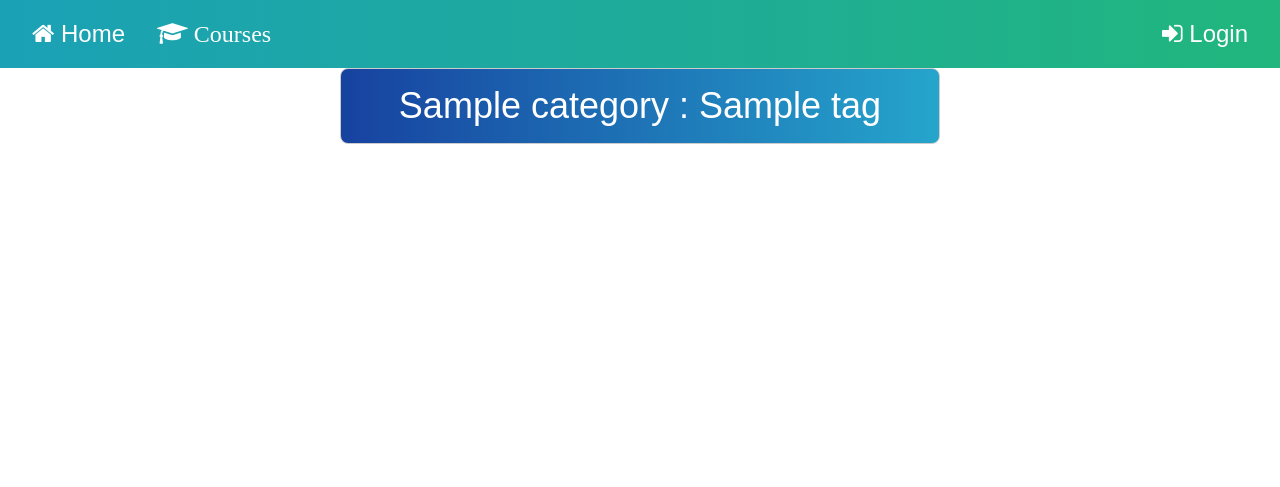
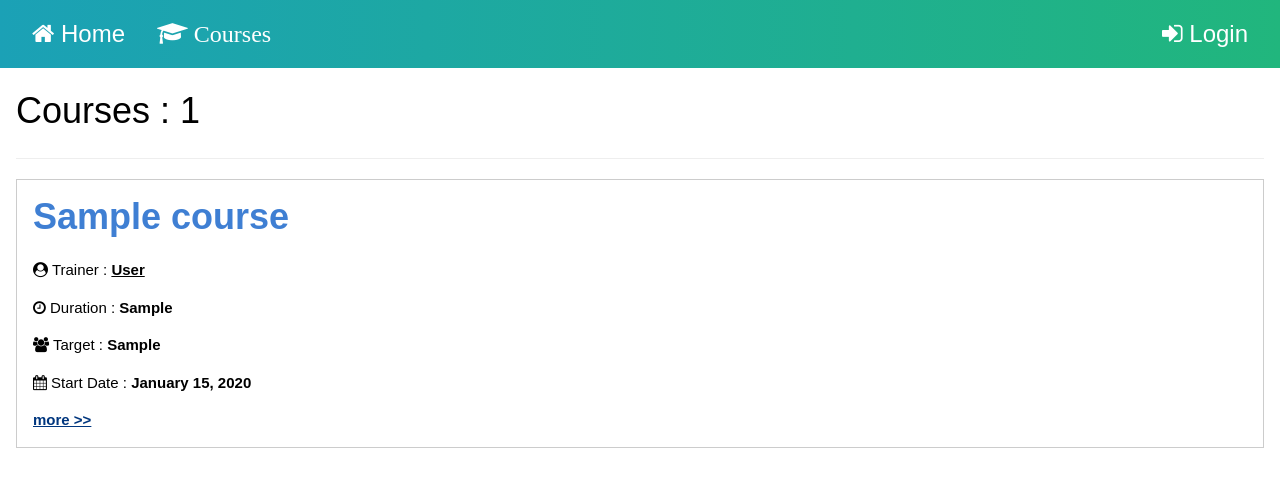
Before and after one commit to AkramIzz/training-startup, a Flask app: a page that uses app/templates/_base.html in a window 1280 px wide. Shown: the top 487 px of the page. Run offline with Flask 2, Linux system fonts and the light colour scheme; tables that the repository leaves empty hold one stand-in row (values such as "Sample post"); some libraries are stand-ins or nearby versions.

Commit message:
Add courses page and one-course page

```diff
--- a/app/forms.py
+++ b/app/forms.py
@@ -91,12 +91,12 @@ class CourseForm(Form):
         self.trainer.choices = [(t.user.id ,t.user.fullname) for t in Trainer.query.all()]
 
         # Add tags choices
-        self.category.choices = [(t.id , t.name) for t in Tag.query.all() ]
+        self.tag.choices = [(t.id , t.name) for t in Tag.query.all() ]
 
     form_name = HiddenField(label="Form Name")
 
     name = StringField(label=_l("Course Name") , validators=[DataRequired()])
-    category = SelectField(label=_l("Category") ,coerce=int, validators=[DataRequired()])
+    tag = SelectField(label=_l("Category") ,coerce=int, validators=[DataRequired()])
 
     trainer = SelectField(label=_l("Trainer"),coerce=int , validators=[DataRequired()])
 
--- a/app/routes.py
+++ b/app/routes.py
@@ -181,10 +181,18 @@ def add_course():
         flash("Your course has been added")
     return render_template('_form.html',form=form)
 
+
 @app.route('/<category>/<tag>/')
 @app.route('/<category>/<tag>')
-def tag(category,tag):
+def courses(category,tag):
     cat = Category.query.filter_by(name=category).first_or_404()
     tag = Tag.query.filter_by(name=tag).first_or_404()
-    flash((category + " : " + tag.name))
-    return render_template('_base.html')
+    return render_template('courses_page.html',tag=tag)
+
+@app.route('/<category>/<tag>/<id>/')
+@app.route('/<category>/<tag>/<id>')
+def course(category,tag,id):
+    cat = Category.query.filter_by(name=category).first_or_404()
+    tag = Tag.query.filter_by(name=tag).first_or_404()
+    course = Course.query.filter_by(id=int(id)).first_or_404()
+    return render_template('course_page.html',c=course)
--- a/app/templates/_base.html
+++ b/app/templates/_base.html
@@ -14,6 +14,9 @@
     <script src="{{url_for('static',filename='js/jquery-3.3.1.min.js')}}">
 
     </script>
+
+    {{ moment.include_moment() }}
+
 
     <style>
         .navigator {
@@ -62,6 +65,10 @@
 
         .form_max_width {
             max-width: 600px;
+        }
+
+        .course_max_width {
+            max-width: 1000px;
         }
 
         .form_center {
@@ -139,7 +146,7 @@
                      id="{{cat.name.strip()}}-tags"
                      class=" w3-bar-item w3-margin-left">
                         {% for t in cat.tags.all() %}
-                        <a href="{{url_for('tag',category=cat.name,tag=t.name)}}" class="w3-text-black w3-hover-text-blue w3-hover-white ">
+                        <a href="{{url_for('courses',category=cat.name,tag=t.name)}}" class="w3-text-black w3-hover-text-blue w3-hover-white ">
                             <b>
                                     {{t.name}}
                             </b>
@@ -195,7 +202,7 @@
                 </a>
                 <div style="display: none" id="{{cat.name.strip()}}-tags-mini" class=" w3-bar-item w3-margin-left">
                     {% for t in cat.tags.all() %}
-                    <a href="{{url_for('tag',category=cat.name,tag=t.name)}}" class=" w3-hover-text-blue w3-hover-white ">
+                    <a href="{{url_for('courses',category=cat.name,tag=t.name)}}" class=" w3-hover-text-blue w3-hover-white ">
                         <b>
                             {{t.name}}
                         </b>
--- /dev/null
+++ b/app/templates/_sub_course.html
@@ -0,0 +1,34 @@
+
+<div class="w3-container w3-border">
+    <h1 class="profile_label">
+        {{c.name}}
+    </h1>
+
+    <p>
+            <i class="fa fa-user-circle"></i> Trainer : <b>
+                <a href="{{url_for('user',username=c.trainer.username)}}">
+                    {{c.trainer.fullname}}
+                </a>
+            </b>
+    </p>
+
+    <p class="">
+       <i class="fa fa-clock-o"></i> Duration : <b>{{c.duration}}</b>
+    </p>
+
+    <p>
+        <i class="fa fa-users"></i> Target : <b>{{c.target}}</b>
+    </p>
+
+    <p>
+            <i class="fa fa-calendar"></i> Start Date : <b>{{moment(c.start_date).format("LL") }}</b>
+
+    </p>
+
+    <p>
+        <a href="{{url_for('course',category=c.tag.category.name,tag=c.tag.name,id=c.id)}}"
+        class="form_label">
+            more >>
+        </a>
+    </p>
+</div>
--- /dev/null
+++ b/app/templates/courses_page.html
@@ -0,0 +1,21 @@
+{% extends '_base.html' %}
+
+{% block content %}
+    {% set courses = tag.courses.all() %}
+    <div class=" w3-margin-top">
+        <h1>
+            Courses : {{courses|length}}
+        </h1>
+        <hr/>
+        {% if courses|length == 0 %}
+        <div class="flash_message form_max_width w3-xxlarge w3-padding w3-center w3-text-white w3-round-xxlarge form_center">
+            No courses in {{tag.name}} yet.
+        </div>
+        {% else %}
+            {% for c in tag.courses.all() %}
+                {% include '_sub_course.html' %}
+            {% endfor %}
+        {% endif %}
+    </div>
+
+{% endblock %}
```
Also changed, not shown: app/models.py (+7 -4 lines), app/templates/_course.html (added, +37 -0 lines), app/templates/course_page.html (added, +7 -0 lines).
